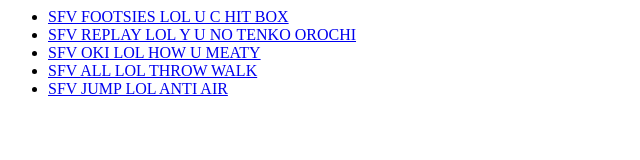
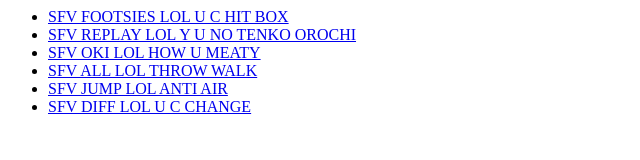
Before and after one commit to toolassisted/toolassisted.github.io, a plain HTML site: page index.html in a window 1280 px wide. Shown: the whole page, without its empty margins (0-640 px from the left). Drawn offline with Linux system fonts and the light colour scheme.

Commit message:
Update index.html

```diff
--- a/index.html
+++ b/index.html
@@ -4,4 +4,5 @@
   <li><a href="http://toolassisted.github.io/OKI/">SFV OKI LOL HOW U MEATY</a></li>
   <li><a href="http://toolassisted.github.io/ALL/">SFV ALL LOL THROW WALK</a></li>
   <li><a href="http://toolassisted.github.io/JUMP/">SFV JUMP LOL ANTI AIR</a></li>
+  <li><a href="http://toolassisted.github.io/DIFF/">SFV DIFF LOL U C CHANGE</a></li>
   </ul>
```
